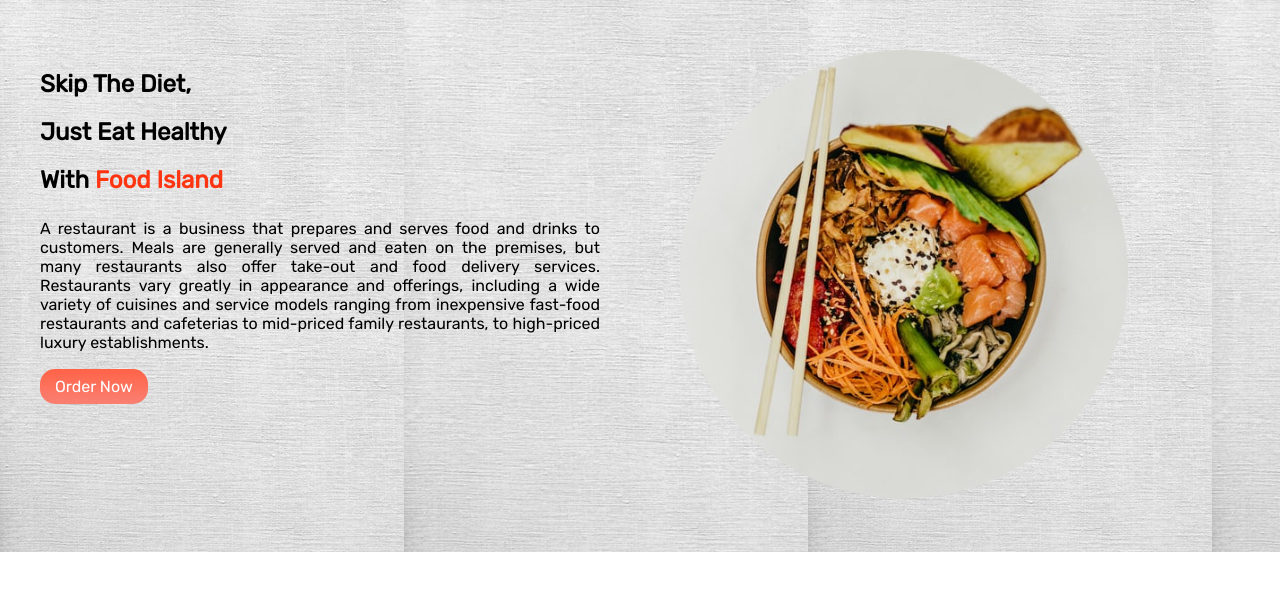
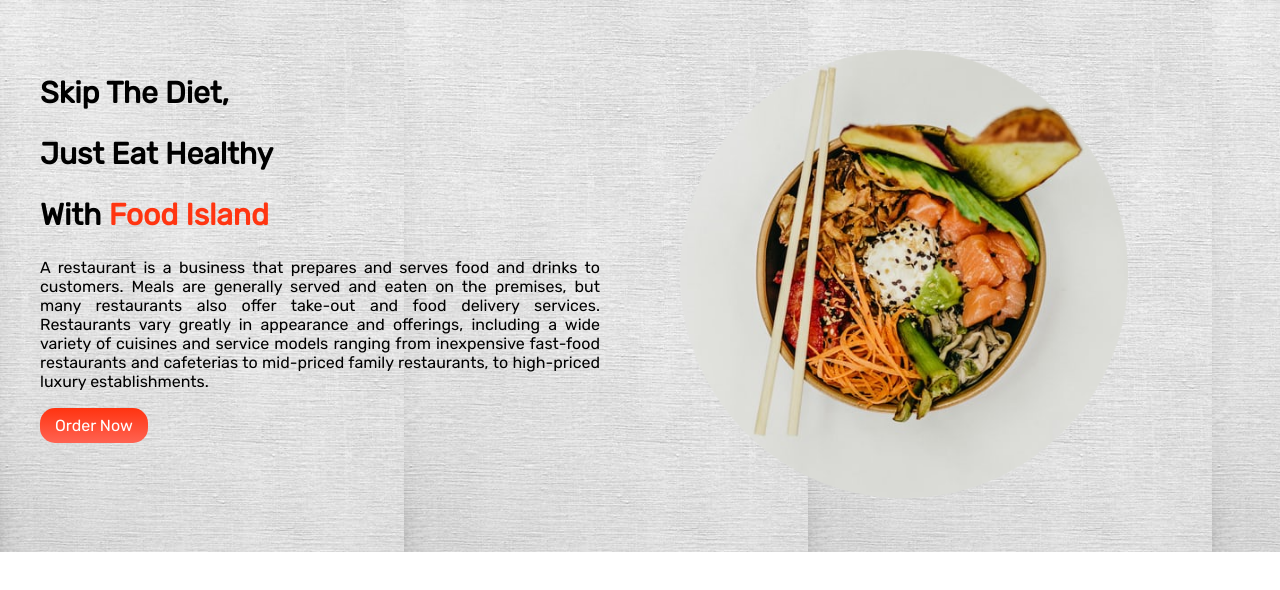
Before and after one commit to yeasinbinali/food-island, a plain HTML site: page index.html in a window 1280 px wide. Drawn offline with Linux system fonts and the light colour scheme.

Commit message:
font size changed

```diff
--- a/style.css
+++ b/style.css
@@ -6,6 +6,9 @@ body {
 ::selection {
   background-color: none;
   color: blue;
+}
+h1 {
+  font-size: 30px;
 }
 .header {
   display: flex;
@@ -24,7 +27,7 @@ span {
 }
 .link-btn {
   color: white;
-  background-image: linear-gradient(tomato, salmon);
+  background-image: linear-gradient(rgb(255, 51, 16), #ff6352);
   text-decoration: none;
   padding: 8px 15px;
   border-radius: 15px;
```
